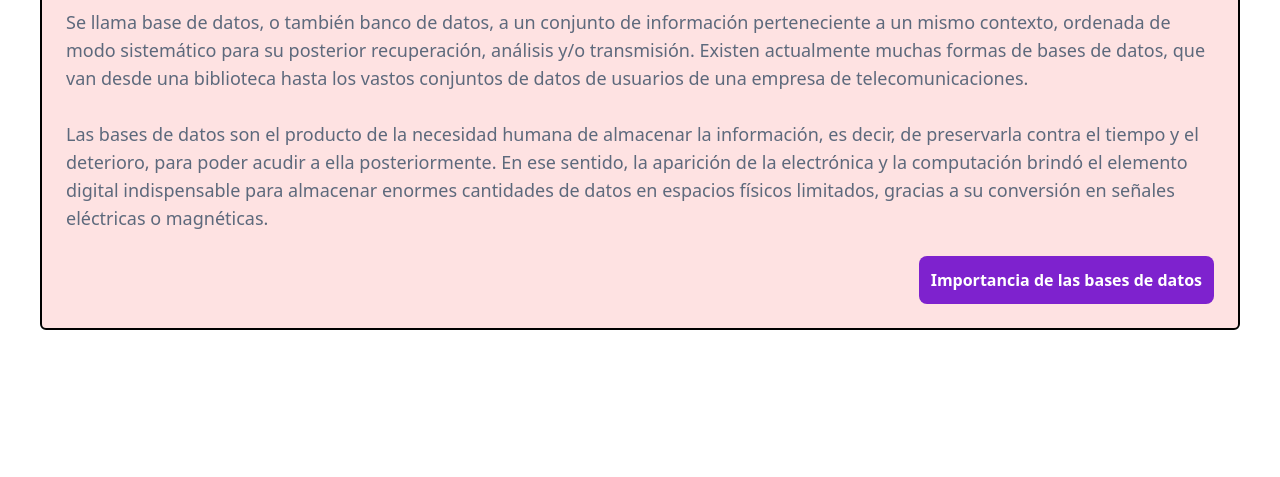
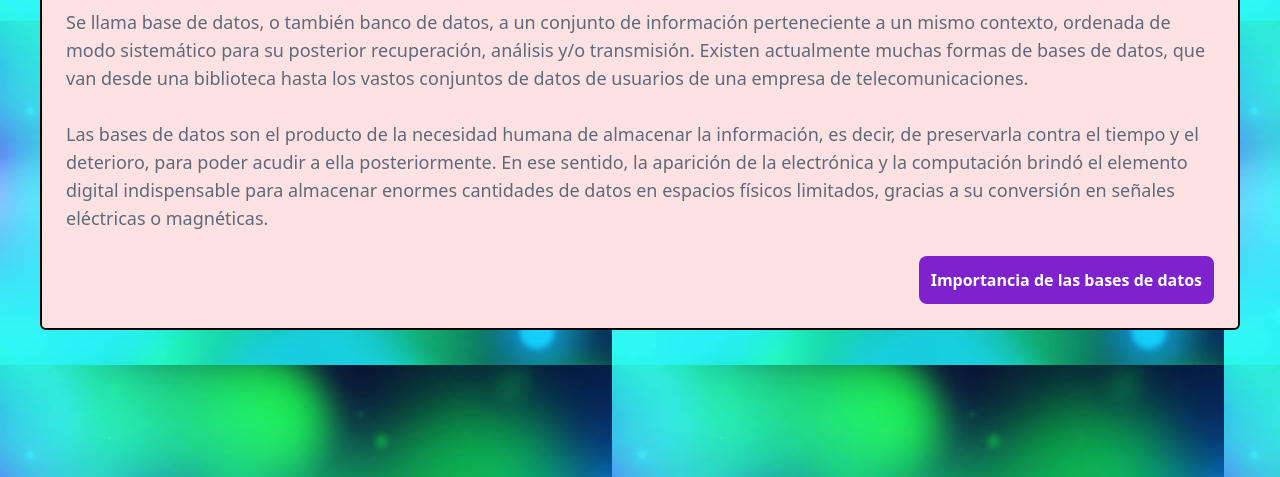
Before and after one commit to SkibidiSigmaToilet420/Tailwind-pagina, a website: page index.html in a window 1280 px wide. Shown: the part 323-800 px from the top of the page. Drawn offline with Linux system fonts and the light colour scheme.

Commit message:
Update fondo

```diff
--- a/index.html
+++ b/index.html
@@ -7,7 +7,7 @@
     <link rel="icon" href="imagenes/logo.ico">
     <link rel="stylesheet" href="src/output.css">
 </head>
-<body background-image: url("fondo2.jpg");>
+<body style="background-image: url('/fondo2.jpg');">
 <div>
     <figure class="flex items-center justify-center rounded-2xl">
         <img src="imagenes/descargar 1.1.jpeg" alt="Card Preview" class="rounded-t-2xl">
```
